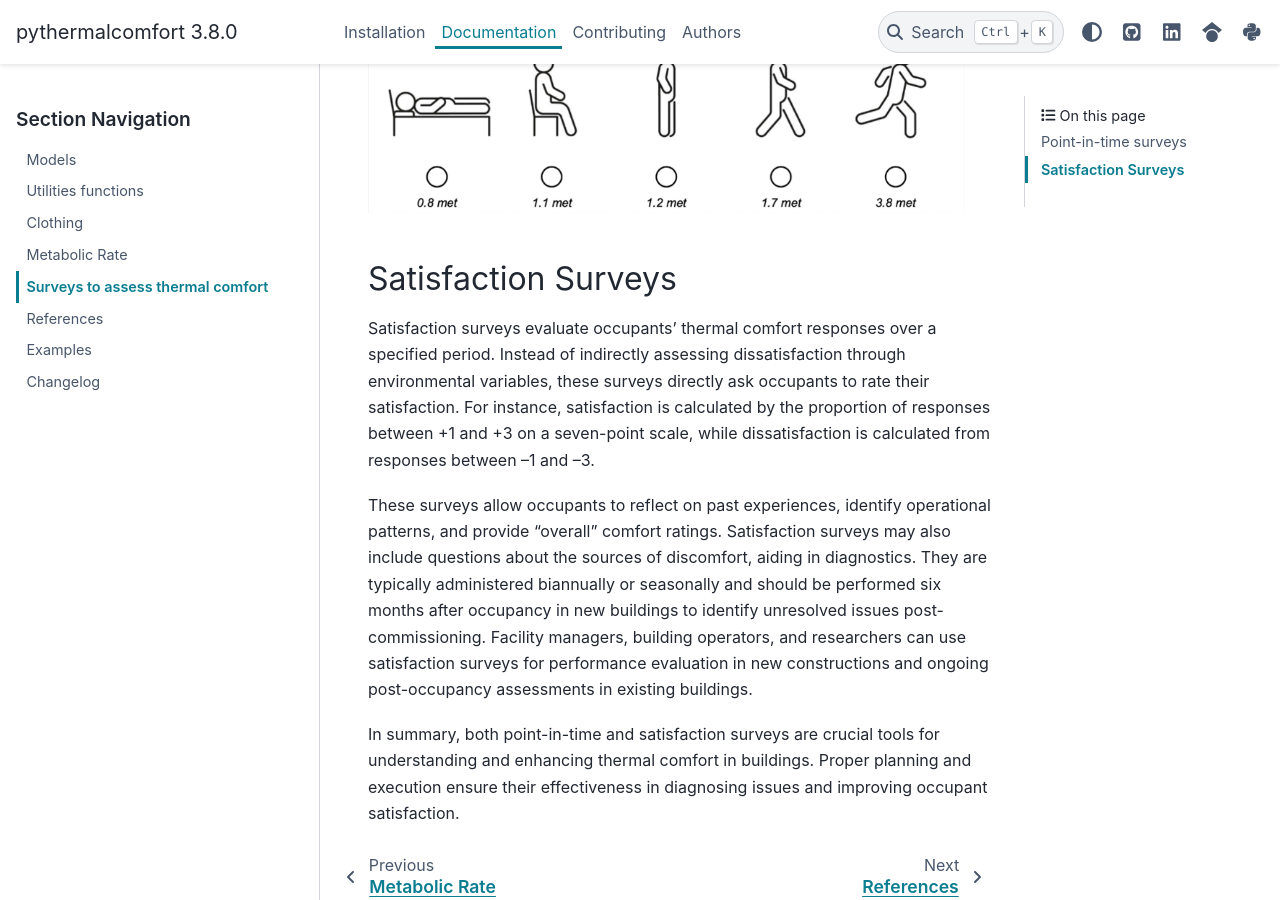
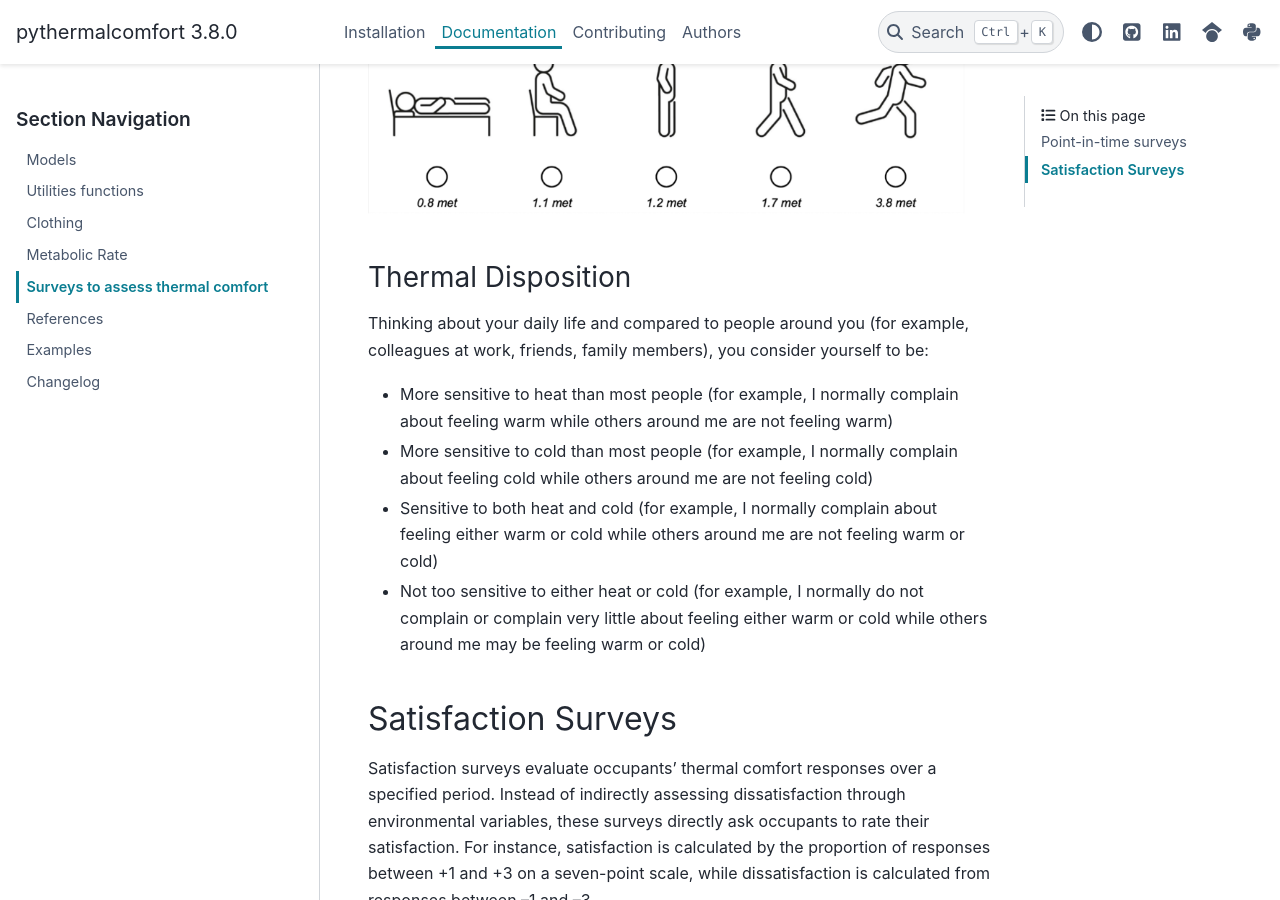
Before and after one commit to CenterForTheBuiltEnvironment/pythermalcomfort, a Sphinx documentation site: the page built from docs/documentation/surveys.rst, in a window 1280 px wide and 900 px high, scrolled down 3618 px. Built offline with Sphinx 7.4.7 and the PyData theme 0.15.4, drawn with Linux system fonts in a browser that asks for light colours.

Commit message:
docs: add thermal disposition section to surveys documentation

```diff
--- a/docs/documentation/surveys.rst
+++ b/docs/documentation/surveys.rst
@@ -123,6 +123,17 @@ Clothing and activity level can be assessed using the following questions:
   :width: 600
   :alt: Clothing and activity surveys
 
+
+Thermal Disposition
+~~~~~~~~~~~~~~~~~~~
+
+Thinking about your daily life and compared to people around you (for example, colleagues at work, friends, family members), you consider yourself to be:
+
+- More sensitive to heat than most people (for example, I normally complain about feeling warm while others around me are not feeling warm)
+- More sensitive to cold than most people (for example, I normally complain about feeling cold while others around me are not feeling cold)
+- Sensitive to both heat and cold (for example, I normally complain about feeling either warm or cold while others around me are not feeling warm or cold)
+- Not too sensitive to either heat or cold (for example, I normally do not complain or complain very little about feeling either warm or cold while others around me may be feeling warm or cold)
+
 Satisfaction Surveys
 --------------------
 
```
